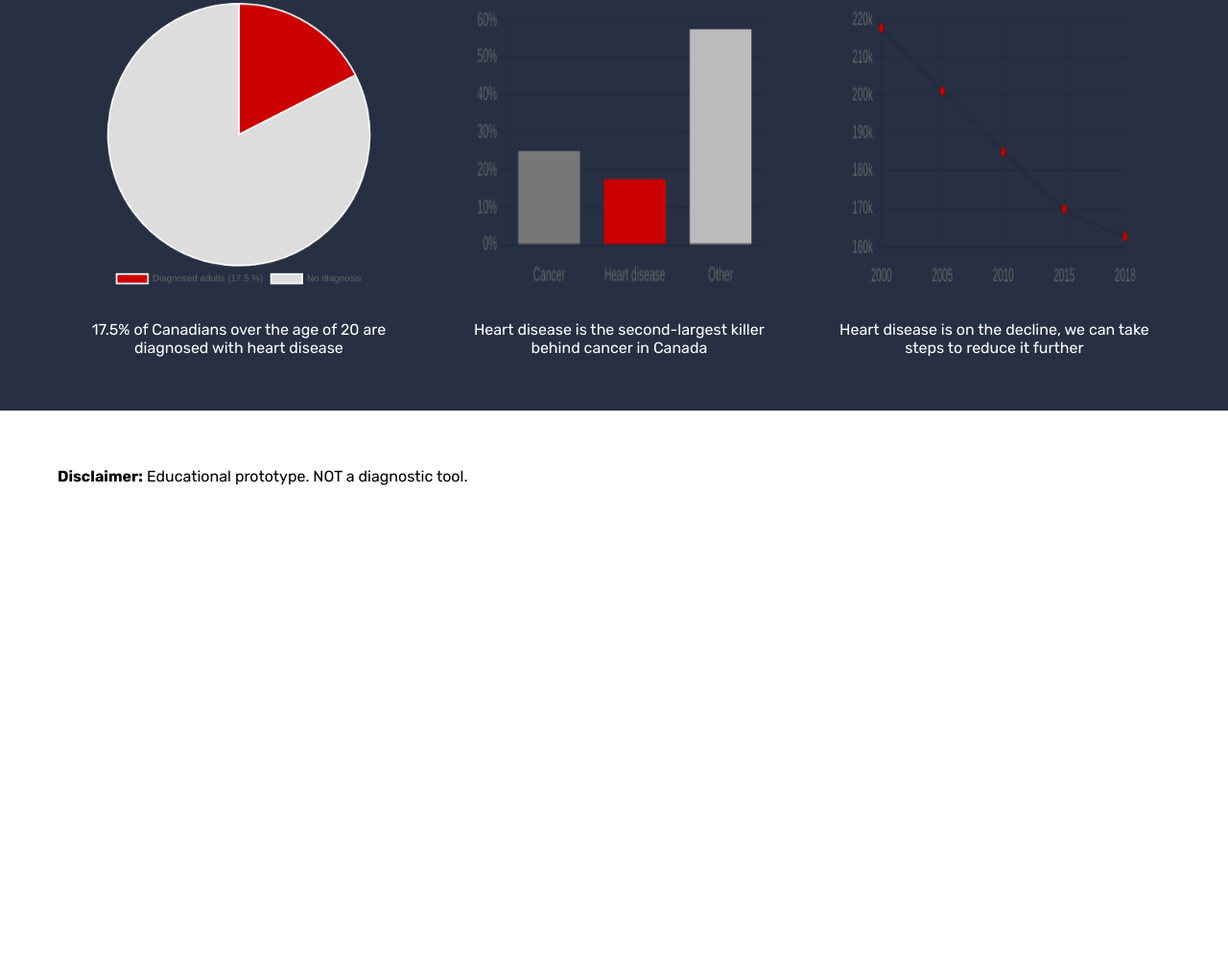
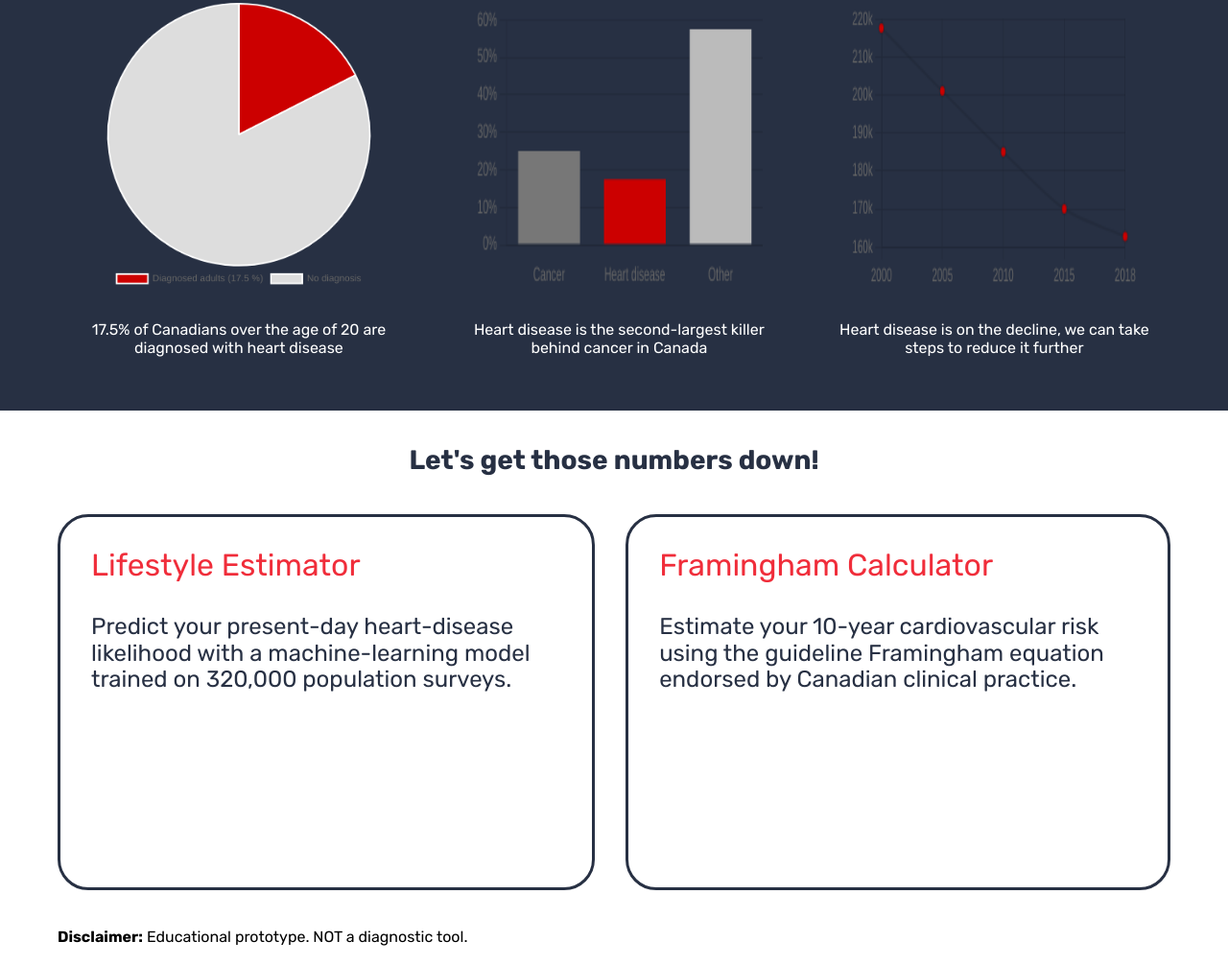
Before and after one commit to nothing36/hrt-dash, a plain HTML site: page frontend/index.html in a window 1280 px wide. Shown: the part 252-1258 px from the top of the page at 96% size. Before the commit the page ends 800 px from the top, so only its background shows below. Drawn offline with nearby package versions, Linux system fonts and the light colour scheme.

Commit message:
Finish prototype homepage

```diff
--- a/frontend/css/styles.css
+++ b/frontend/css/styles.css
@@ -77,3 +77,51 @@ body > * {
   width: 300px !important;
   height: 300px !important;
 }
+
+.content-tools {
+    display: flex;
+    flex-direction: column;
+    box-sizing: border-box;
+    height: 65vh;
+    justify-content: left;
+}
+
+.tools-title {
+    font-weight: bold;
+    margin-top: 1rem;
+    text-align: center;
+    font-size: 1.75rem;
+    color: #273043;
+}
+
+.tools-card-container {
+    padding-top: 40px;
+    display: flex;
+    gap: 2rem;
+    height: 50vh;
+}
+
+.tools-card {
+    background-color: white;
+    position: relative;
+    cursor: pointer;
+    transition: filter .5s;
+    padding: 2rem;
+    border: 3px solid #273043;
+    border-radius: 2rem;
+}
+
+.tools-card-name {
+    margin-bottom: 2rem;
+    font-size: 2rem;
+    color:#F02D3A;
+}
+
+.tools-card-desc {
+    font-size: 1.5rem;
+    color: #273043;
+}
+
+.tools-card:hover{
+  filter: brightness(0.85);
+}
--- a/frontend/index.html
+++ b/frontend/index.html
@@ -47,7 +47,23 @@
     </div>
 
     <div class="content-tools">
+        <div class="tools-title">Let's get those numbers down!</div>
 
+        <!-- tools card -->
+         <div class="tools-card-container">
+
+            <!-- lifestyle estimator card -->
+            <div class="tools-card">
+                <div class="tools-card-name">Lifestyle Estimator</div>
+                <div class="tools-card-desc">Predict your present-day heart-disease likelihood with a machine-learning model trained on 320,000 population surveys.</div>
+            </div>
+
+            <!-- framingham calculator card -->
+             <div class="tools-card">
+                <div class="tools-card-name">Framingham Calculator</div>
+                <div class="tools-card-desc">Estimate your 10-year cardiovascular risk using the guideline Framingham equation endorsed by Canadian clinical practice.</div>
+            </div>
+         </div>
     </div>
 
     <section id="disclaimer">
```
